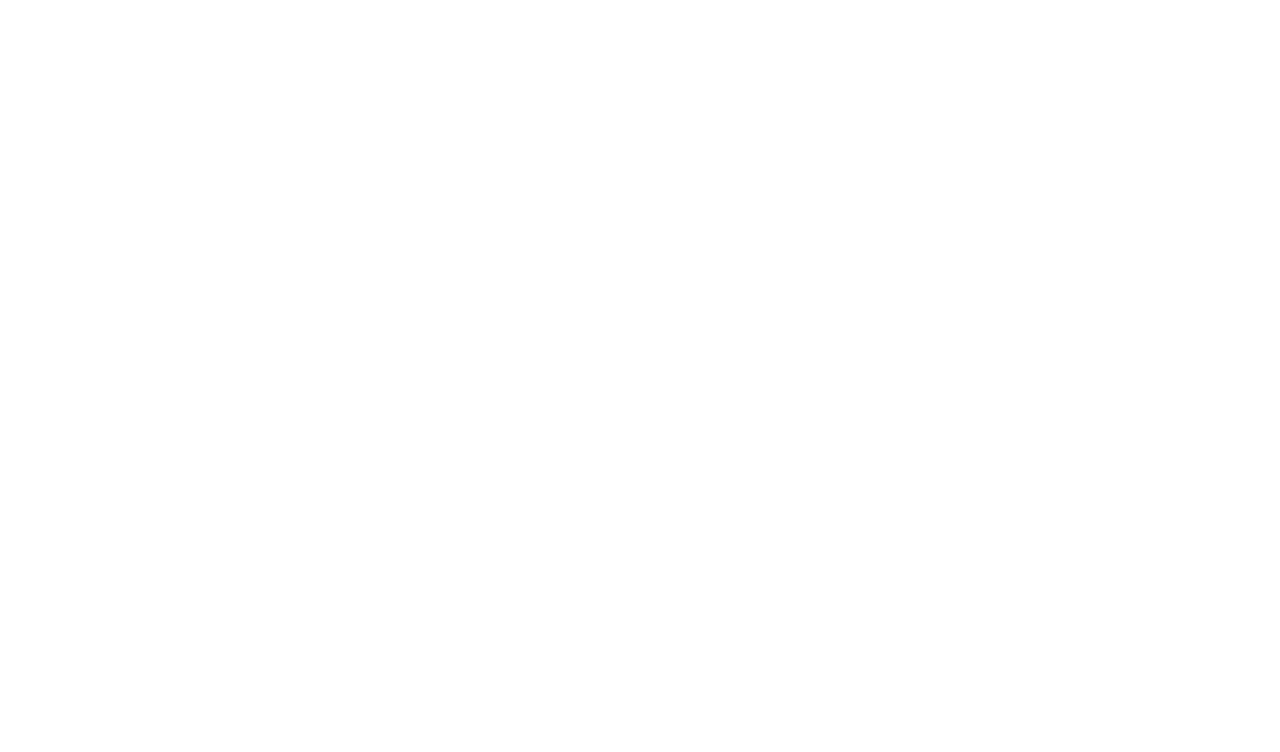
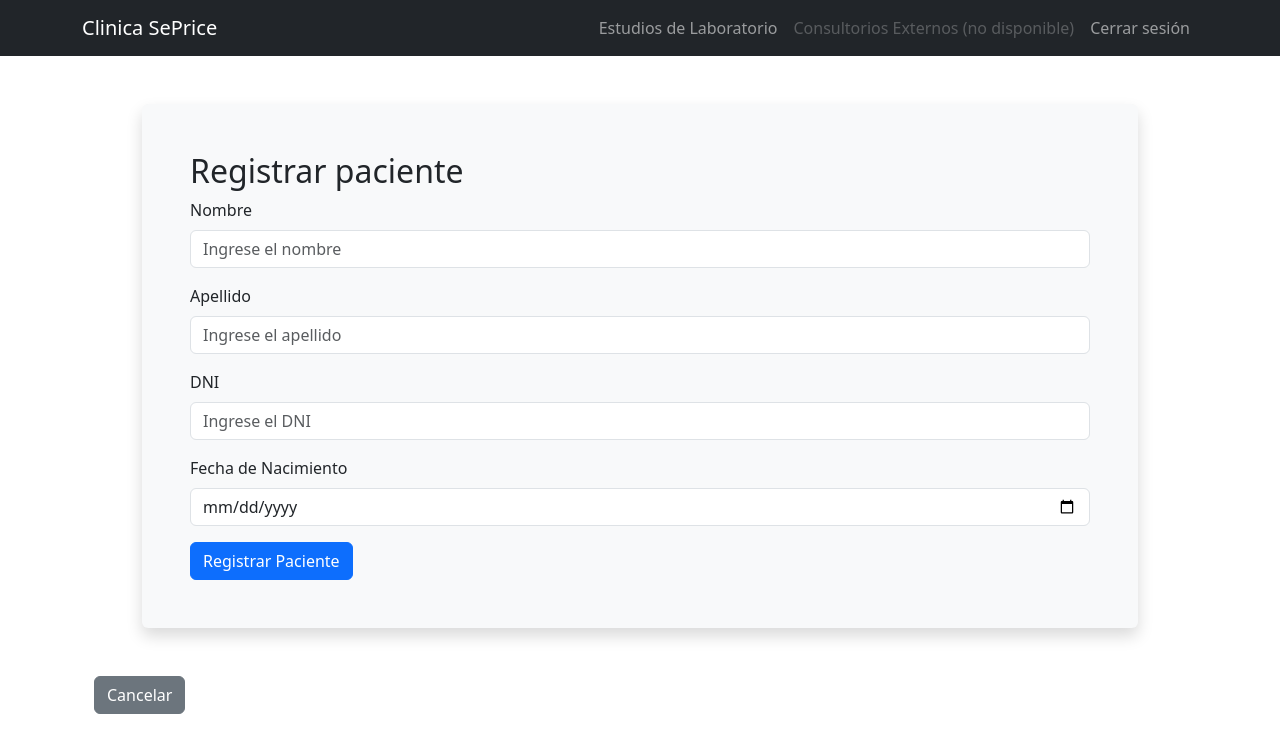
Before and after one commit to fraperrone/ifts29-pp2-proto-front, a React (Vite) app: page /registrar-paciente in a window 1280 px wide. Before the commit this address had no page. Shown: the top 752 px of the page. Built offline with nearby package versions, Linux system fonts and the light colour scheme; sample sign-in values are in the browser's storage.

Commit message:
boton cancelar

```diff
--- /dev/null
+++ b/src/components/BotonCancelar.jsx
@@ -0,0 +1,20 @@
+// generamos el boton cancelar o volver al menu principal
+
+import React from 'react'
+import { useNavigate } from 'react-router-dom'
+
+const BotonCancelar = () => {
+  const navigate = useNavigate()
+  const irAlMenuPrincipal = () => {
+    navigate('/estudios')
+  }
+
+  return (
+    <button className="btn btn-secondary" onClick={irAlMenuPrincipal}>
+      Cancelar
+    </button>
+  )
+}
+
+
+export default BotonCancelar
--- /dev/null
+++ b/src/components/FormularioRegistrarPaciente.jsx
@@ -0,0 +1,65 @@
+
+// genermaos el formulario
+import React, { useState } from 'react'
+import { Form, Button } from 'react-bootstrap'
+import Paciente from '../model/pacienteDatos'
+
+const FormularioRegistrarPaciente = () => {
+  // generamos el estado del formulario
+  const [formData, setFormData] = useState({
+    nombre: '',
+    apellido: '',
+    dni: '',
+    fechaNacimiento: ''
+  })
+  return (
+    <Form className="m-5 p-5 bg-light rounded shadow">
+      <h2>Registrar paciente</h2>
+        <Form.Group className="mb-3" controlId="formNombre">
+            <Form.Label>Nombre</Form.Label>
+            <Form.Control
+                type="text"
+                placeholder="Ingrese el nombre"
+                value={formData.nombre}
+                onChange={(e) => setFormData({ ...formData, nombre: e.target.value })}
+            />
+        </Form.Group>
+
+        <Form.Group className="mb-3" controlId="formApellido">
+            <Form.Label>Apellido</Form.Label>
+            <Form.Control
+                type="text"
+                placeholder="Ingrese el apellido"
+                value={formData.apellido}
+                onChange={(e) => setFormData({ ...formData, apellido: e.target.value })}
+
+            />
+        </Form.Group>
+
+        <Form.Group className="mb-3" controlId="formDni">
+            <Form.Label>DNI</Form.Label>
+            <Form.Control
+                type="text"
+                placeholder="Ingrese el DNI"
+                value={formData.dni}
+                onChange={(e) => setFormData({ ...formData, dni: e.target.value })}
+            />
+        </Form.Group>
+
+        <Form.Group className="mb-3" controlId="formFechaNacimiento">
+            <Form.Label>Fecha de Nacimiento</Form.Label>
+            <Form.Control
+                type="date"
+                value={formData.fechaNacimiento}
+                onChange={(e) => setFormData({ ...formData, fechaNacimiento: e.target.value })}
+            />
+        </Form.Group>
+
+        <Button variant="primary" type="submit">
+            Registrar Paciente
+        </Button>
+    </Form>
+  )
+}
+
+export default FormularioRegistrarPaciente
--- /dev/null
+++ b/src/model/pacienteDatos.js
@@ -0,0 +1,14 @@
+
+
+// generamos el modelo de datos
+class Paciente {
+  constructor(id, nombre, apellido, dni, fechaNacimiento, estado) {
+    this.id = id
+    this.nombre = nombre
+    this.apellido = apellido
+    this.dni = dni
+    this.fechaNacimiento = fechaNacimiento
+  }
+}
+
+export default Paciente
--- a/src/pages/EstudiosPage.jsx
+++ b/src/pages/EstudiosPage.jsx
@@ -6,10 +6,18 @@
 
 // importamos useState
 import { useState } from 'react'
+// importamos el useNavigate para navegar entre paginas
+import { useNavigate } from 'react-router-dom'
 
 const EstudiosPage = () => {
   // generamos el rol
   const [rol, setRol] = useState('administrativo') // por defecto administrativo, medico, superusuario
+  const navigate = useNavigate()
+
+  // ir a registrar paciente
+  const irARegistrarPaciente = () => {
+    navigate('/registrar-paciente')
+  }
 
   return (
     <Container className="m-5 p-5 bg-light rounded shadow">
@@ -37,7 +45,7 @@
           <Card className="my-5">
             <Card.Header>Atención</Card.Header>
             <Card.Body>
-              <button className="btn btn-primary m-2">
+              <button className="btn btn-primary m-2" onClick={irARegistrarPaciente}>
                 Registrar paciente
               </button>
               <button className="btn btn-secondary m-2">
--- /dev/null
+++ b/src/pages/RegistrarPacientePage.jsx
@@ -0,0 +1,20 @@
+
+// genermaos la pagina para registrar paciente
+import React from 'react'
+import FormularioRegistrarPaciente from '../components/FormularioRegistrarPaciente'
+
+import { Container } from 'react-bootstrap'
+
+// importamos boton cancelar
+import BotonCancelar from '../components/BotonCancelar'
+
+const RegistrarPacientePage = () => {
+  return (
+    <Container>
+        <FormularioRegistrarPaciente />
+        <BotonCancelar />
+    </Container>
+  )
+}
+
+export default RegistrarPacientePage
--- a/src/router/RouterApp.jsx
+++ b/src/router/RouterApp.jsx
@@ -6,6 +6,7 @@
 import HomePage from '../pages/HomePage'
 import EstudiosPage from '../pages/EstudiosPage'
 import LoginPage from '../pages/LoginPage'
+import RegistrarPacientePage from '../pages/RegistrarPacientePage'
 
 // generamos rutas protegias y de logueo
 const RouterApp = () => {
@@ -25,6 +26,7 @@
         >
           <Route path="/estudios" element={<EstudiosPage />} />
           <Route path="/" element={<HomePage />} />
+          <Route path="/registrar-paciente" element={<RegistrarPacientePage />} />
         </Route>
       </Routes>
     </Router>
```
